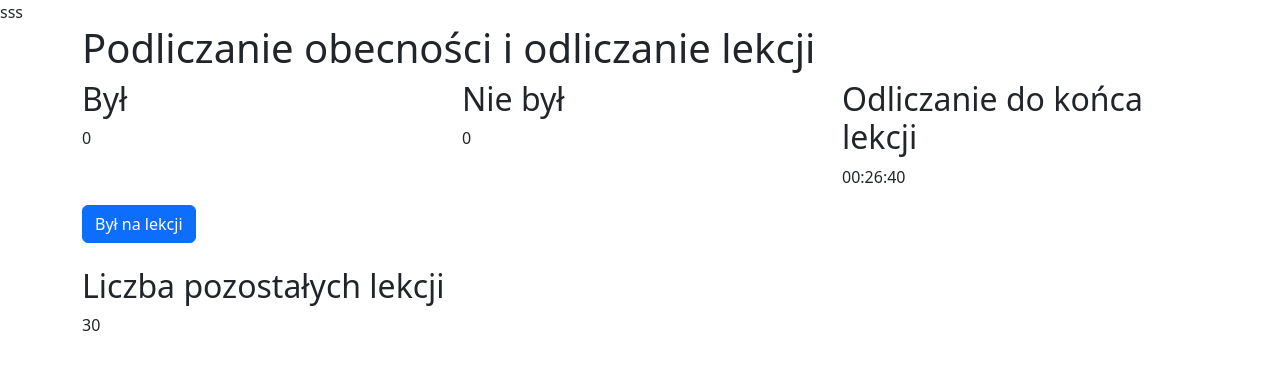
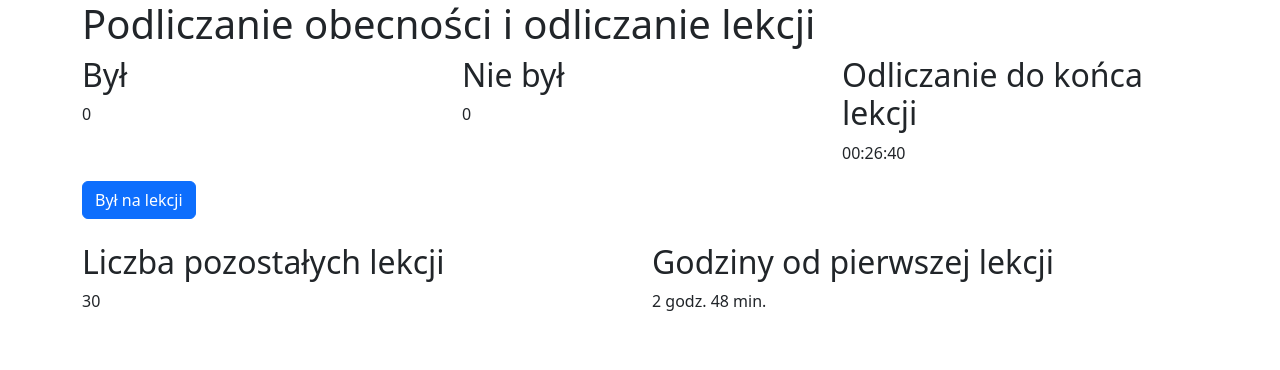
Before and after one commit to KaBreaK/nikoodliczanie, a plain HTML site: page index.html in a window 1280 px wide. Drawn offline with nearby package versions, Linux system fonts and the light colour scheme.

Commit message:
Update index.html

```diff
--- a/index.html
+++ b/index.html
@@ -8,7 +8,6 @@
     <link href="https://cdn.jsdelivr.net/npm/bootstrap@5.3.0/dist/css/bootstrap.min.css" rel="stylesheet">
 </head>
 <body>
-    sss
     <div class="container">
         <h1>Podliczanie obecności i odliczanie lekcji</h1>
 
@@ -34,6 +33,10 @@
                 <h2>Liczba pozostałych lekcji</h2>
                 <p id="liczbaPozostalychLekcji">30</p>
             </div>
+            <div class="col">
+                <h2>Godziny od pierwszej lekcji</h2>
+                <p id="godzinyOdPierwszejLekcji">0 godz. 0 min.</p>
+            </div>
         </div>
     </div>
 
@@ -46,11 +49,13 @@
         const nieBylCounter = document.getElementById('nieBylCounter');
         const czasDoKonca = document.getElementById('czasDoKonca');
         const liczbaPozostalychLekcji = document.getElementById('liczbaPozostalychLekcji');
+        const godzinyOdPierwszejLekcji = document.getElementById('godzinyOdPierwszejLekcji');
 
         let bylLekcji = 0;
         let nieBylLekcji = 0;
         let currentLekcja = 0;
         let pozostaleLekcje = 30; // Początkowa liczba pozostałych lekcji
+        let firstLekcjaTime = null; // Czas rozpoczęcia pierwszej lekcji
 
         // Funkcja do zwiększania licznika "Był"
         bylButton.addEventListener('click', () => {
@@ -73,8 +78,14 @@
         const countDown = () => {
             const currentTime = new Date();
 
-            // Sprawdź, czy dzisiaj jest dzień tygodnia od poniedziałku do piątku
-            if (currentTime.getDay() >= 1 && currentTime.getDay() <= 5) {
+            if (firstLekcjaTime) {
+                const timeDiff = currentTime - firstLekcjaTime;
+                const hours = Math.floor(timeDiff / 3600000);
+                const minutes = Math.floor((timeDiff % 3600000) / 60000);
+
+                godzinyOdPierwszejLekcji.textContent = `${hours} godz. ${minutes} min.`;
+            }
+
             for (let i = 0; i < lekcje.length; i++) {
                 const startTime = lekcje[i].startTime;
                 const endTime = lekcje[i].endTime;
@@ -83,9 +94,6 @@
                     currentLekcja = i;
                     break;
                 }
-                }
-            } else {
-                currentLekcja = 0;
             }
 
             if (currentLekcja < lekcje.length) {
@@ -98,7 +106,7 @@
                         const timeLeft = lekcje[currentLekcja].startTime - currentTime;
                         displayTimeLeft(timeLeft);
                         pozostaleLekcje--; // Odejmij lekcję
-                        liczbaPozostalychLekcji.textContent = pozostaleLekcje;
+                        liczbaPozostalychLekcji.textContent = pozostaleLekcji;
                         bylButton.disabled = false; // Włącz przycisk
                     }
                 } else {
@@ -127,8 +135,14 @@
             { startTime: new Date(new Date().setHours(12, 20, 0, 0)), endTime: new Date(new Date().setHours(13, 5, 0, 0)) },
             { startTime: new Date(new Date().setHours(13, 10, 0, 0)), endTime: new Date(new Date().setHours(13, 55, 0, 0)) },
             { startTime: new Date(new Date().setHours(14, 0, 0, 0)), endTime: new Date(new Date().setHours(14, 45, 0, 0)) },
-            { startTime: new Date(new Date().setHours(14, 50, 0, 0)), endTime: new Date(new Date().setHours(15, 35, 0, 0)) }
+            { startTime: new Date(new Date().setHours(14, 55, 0, 0)), endTime: new Date(new Date().setHours(15, 40, 0, 0)) },
+            { startTime: new Date(new Date().setHours(15, 45, 0, 0)), endTime: new Date(new Date().setHours(16, 30, 0, 0)) },
+            { startTime: new Date(new Date().setHours(16, 35, 0, 0)), endTime: new Date(new Date().setHours(17, 20, 0, 0)) },
+            { startTime: new Date(new Date().setHours(17, 25, 0, 0)), endTime: new Date(new Date().setHours(18, 10, 0, 0)) }
         ];
+
+        // Określenie pierwszej lekcji
+        firstLekcjaTime = lekcje[0].startTime;
 
         // Rozpocznij odliczanie
         countDown();
```
Lines whose indentation alone changed are shown as unchanged.
